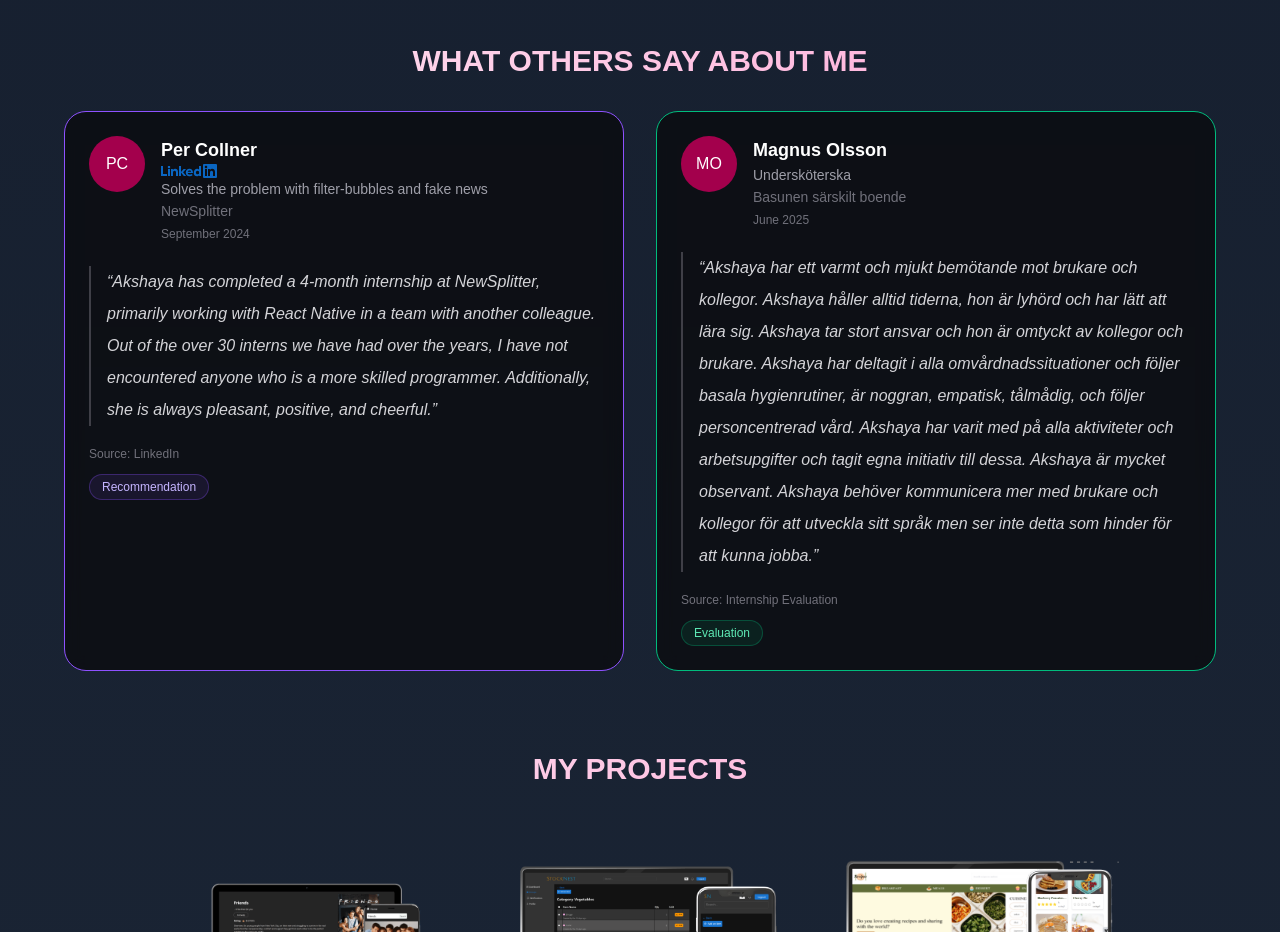
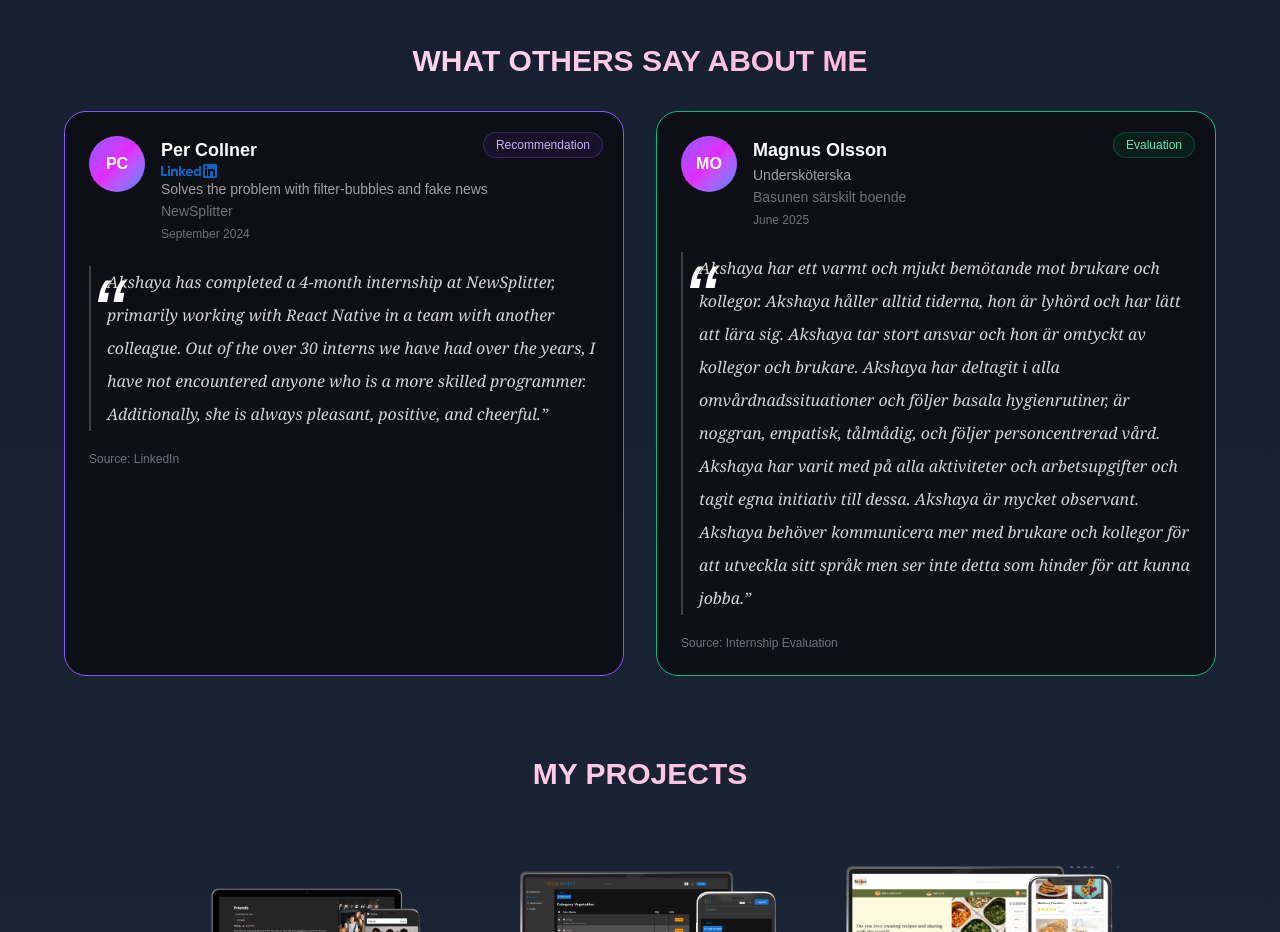
Before and after one commit to akshkin/my-portfolio, a Next.js app: page / in a window 1280 px wide. Shown: the part 2520-3452 px from the top of the page. Built offline with nearby package versions, Linux system fonts and the light colour scheme.

Commit message:
Improve recommendation card appearance

```diff
--- a/components/RecommendationCard.jsx
+++ b/components/RecommendationCard.jsx
@@ -34,23 +34,20 @@ export default function RecommendationCard({
 
 	return (
 		<article
-			className={`
-        rounded-3xl
-        border
-        ${style.accent}
-        bg-zinc-950/70
-        p-6
-        backdrop-blur
-        transition
-        hover:-translate-y-1
-        hover:shadow-xl
-      `}
+			className={`rounded-3xl border ${style.accent} bg-zinc-950/70 p-6 backdrop-blur transition hover:-translate-y-1 hover:shadow-xl`}
 		>
 			<div className="flex items-start gap-4">
-				<div className="h-14 w-14 overflow-hidden rounded-full shrink-0 grid items-center justify-center bg-pink-800">
-					<span>
-						{name?.[0]}
-						{name?.split(" ")[1]?.[0]}
+				<div
+					className="h-14 w-14 overflow-hidden rounded-full shrink-0 grid items-center justify-center  bg-linear-to-br
+                    from-violet-500
+                    via-fuchsia-500
+                    to-blue-500"
+				>
+					<span className="font-semibold ">
+						{name
+							?.split(" ")
+							.map((n) => n[0])
+							.join("")}
 					</span>
 				</div>
 
@@ -79,35 +76,16 @@ export default function RecommendationCard({
 				</div>
 			</div>
 
-			<blockquote
-				className="
-                    mt-6
-                    border-l-2
-                    border-zinc-700
-                    pl-4
-                    italic
-                    leading-8
-                    text-zinc-300
-                    "
-			>
-				“{text}”
+			<blockquote className="relative mt-6 border-l-2 border-zinc-700 pl-4 italic leading-8 rext-zinc-300">
+				<span className="absolute top-[-32] left-0 text-8xl">“</span>
+				<span className=" font-serif  select-none text-zinc-300">{text}”</span>
 			</blockquote>
 
 			{source && (
 				<div className="mt-5 text-xs text-zinc-500">Source: {source}</div>
 			)}
 			<span
-				className={`
-                            inline-flex
-                            rounded-full
-                            border
-                            px-3
-                            py-1
-                            text-xs
-                            font-medium
-                            mt-3
-                            ${style.badgeStyle}
-                            `}
+				className={`absolute top-5 right-5 rounded-full backdrop-blur border px-3 py-1 text-xs ${style.badgeStyle}`}
 			>
 				{style.badge}
 			</span>
```
